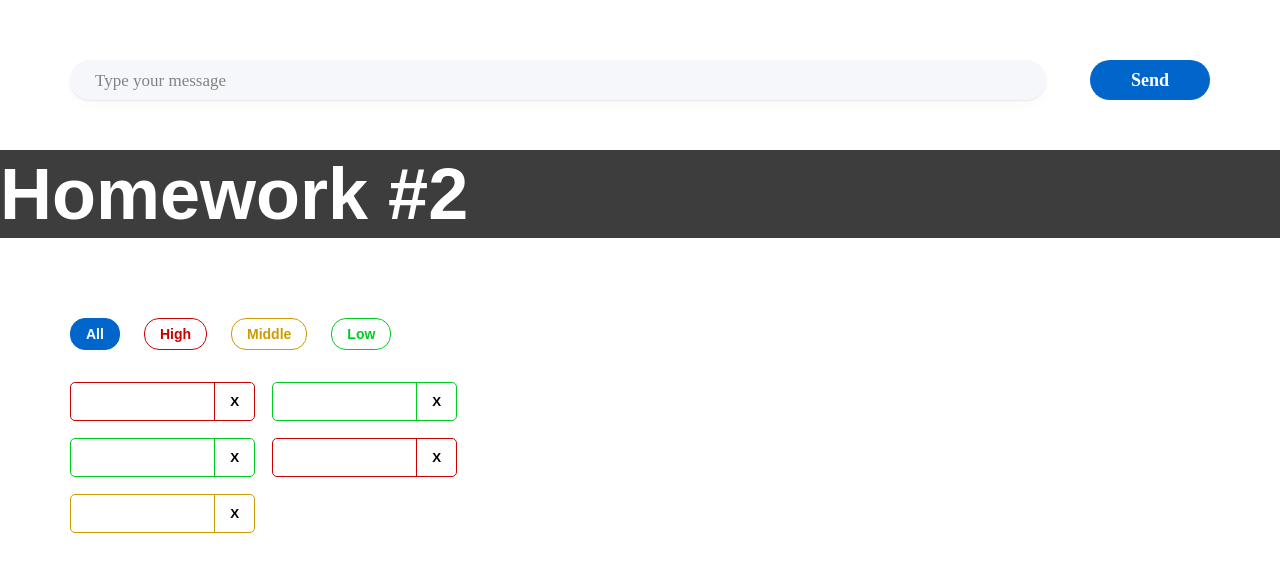
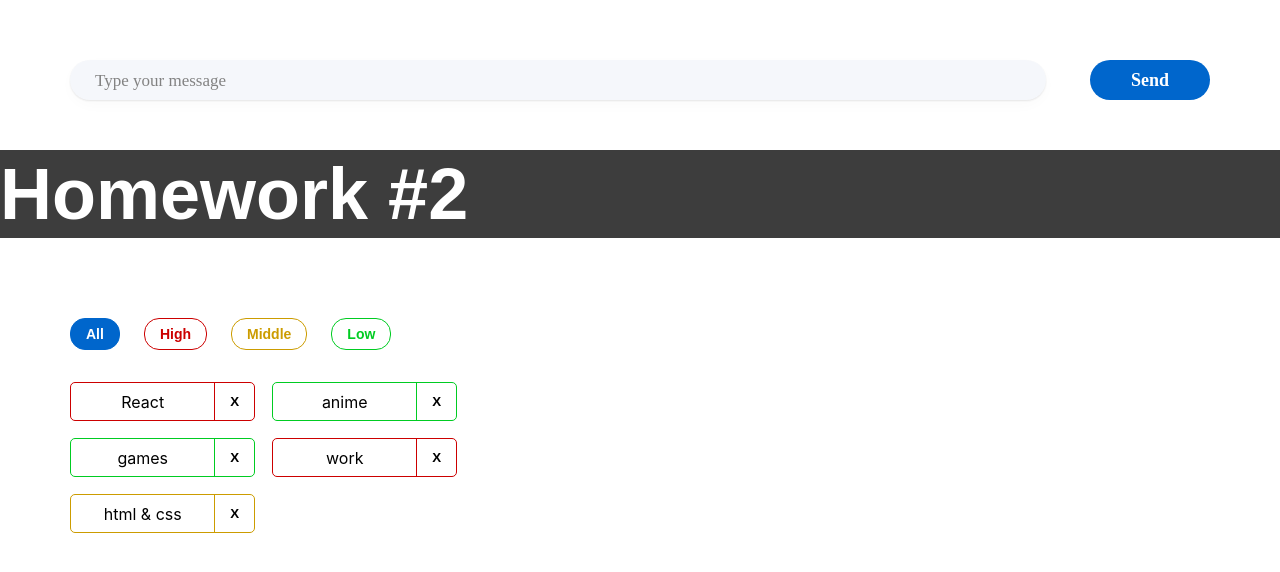
Before and after one commit to liha4ini/Lesson_1_-autocheck-, a React (Create React App) app: page / in a window 1280 px wide. Shown: the part 938-1510 px from the top of the page. Built offline with nearby package versions, Linux system fonts and the light colour scheme.

Commit message:
minor fix

```diff
--- a/src/s2-homeworks/hw02/affairs/affair/Affair.tsx
+++ b/src/s2-homeworks/hw02/affairs/affair/Affair.tsx
@@ -23,7 +23,7 @@ function Affair(props: AffairPropsType) {
         >
             <div id={'hw2-name-' + props.affair.name} className={nameClass}>
                 {/*создаёт студент*/}
-
+                {props.affair.name}
                 {/**/}
             </div>
             <div id={'hw2-priority-' + props.affair.priority} hidden>
```
